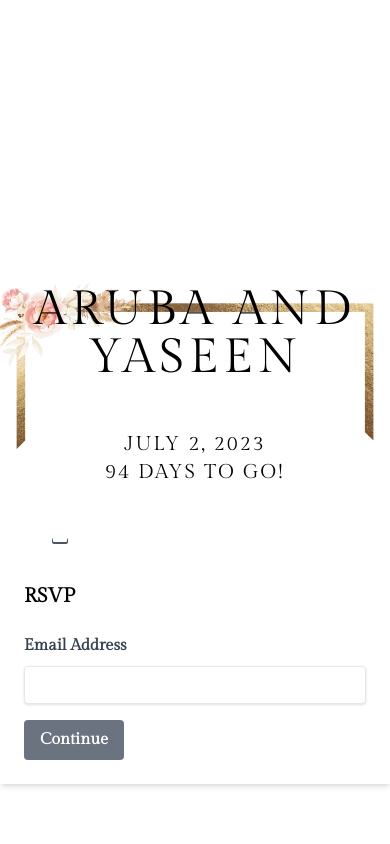
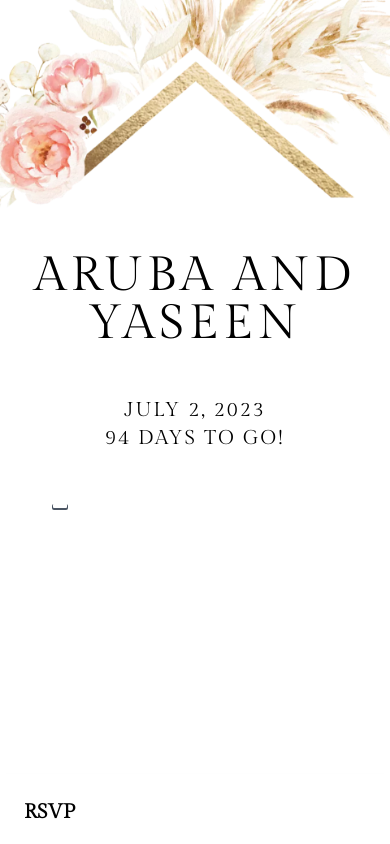
Before and after one commit to yaseenmustapha/arubayaseen, a Next.js app: page /rsvp in a window 390 px wide. Shown: the top 844 px of the page. Built offline with nearby package versions, Linux system fonts and the light colour scheme.

Commit message:
feat: mobile nav image

```diff
--- a/app/Carousel.tsx
+++ b/app/Carousel.tsx
@@ -3,15 +3,22 @@ import React, { useRef, useEffect } from "react";
 import useEmblaCarousel from "embla-carousel-react";
 
 export default function Carousel() {
-  const [emblaRef, emblaApi] = useEmblaCarousel();
+  const [emblaRef, emblaApi] = useEmblaCarousel({ loop: true });
   const imageUrls = ["/nikkah.png", "/image1.jpg", "/nikkah.png"];
 
   return (
-    <div className="embla" ref={emblaRef}>
-      <div className="embla__container">
-        {imageUrls.map((url, index) => (
-          <img className="embla__slide" style={{maxWidth: "100%", objectFit: "cover"}} key={index} src={url} />
-        ))}
+    <div className="max-w-2xl mx-auto -mt-48">
+      <div className="embla" ref={emblaRef}>
+        <div className="embla__container">
+          {imageUrls.map((url, index) => (
+            <img
+              className="embla__slide"
+              style={{ maxWidth: "100%", objectFit: "cover" }}
+              key={index}
+              src={url}
+            />
+          ))}
+        </div>
       </div>
     </div>
   );
--- a/app/Nav.tsx
+++ b/app/Nav.tsx
@@ -1,14 +1,32 @@
 "use client";
-import React, { useState } from "react";
+import React, { useEffect, useState } from "react";
 // import { useSession, signIn, signOut } from "next-auth/react";
 import { useSelectedLayoutSegment } from "next/navigation";
 import Link from "next/link";
+import Image from "next/image";
 
 export default function Nav() {
   // const { data: session } = useSession();
   // const { user } = session || {};
   const segment = useSelectedLayoutSegment();
-  const [isNavOpen, setIsNavOpen] = useState(false);
+  const [isNavOpen, setIsNavOpen] = useState(false)
+
+  const [isMobile, setIsMobile] = useState(false);
+
+  useEffect(() => {
+    const handleResize = () => {
+      if (window.innerWidth < 768) {
+        setIsMobile(true);
+      } else {
+        setIsMobile(false);
+      }
+    };
+
+    handleResize();
+
+    window.addEventListener("resize", handleResize);
+    return () => window.removeEventListener("resize", handleResize);
+  }, []);
 
   const toggleNav = () => {
     setIsNavOpen(!isNavOpen);
@@ -40,11 +58,12 @@ export default function Nav() {
 
   return (
     <div
-      className="bg-contain bg-center bg-no-repeat"
-      style={{ backgroundImage: `url('/topimage.png')` }}
+      className={isMobile ? "" : `bg-contain bg-center bg-no-repeat`}
+      style={isMobile ? {} : { backgroundImage: `url('/topimage.png')` }}
     >
+      {isMobile && <Image src="/topimagemobile.png" alt="Header image" width={window.innerWidth} height={500} />}
       <div className="container mx-auto px-6 py-3" style={{ height: "750px" }}>
-        <div className="text-center py-6" style={{ marginTop: "250px" }}>
+        <div className="text-center py-6" style={isMobile ? {} : { marginTop: "250px" }}>
           <p className="font-gilda text-5xl font-light tracking-widest">
             ARUBA AND YASEEN
           </p>
```
Also changed, not shown: public/topimagemobile.png (added).
